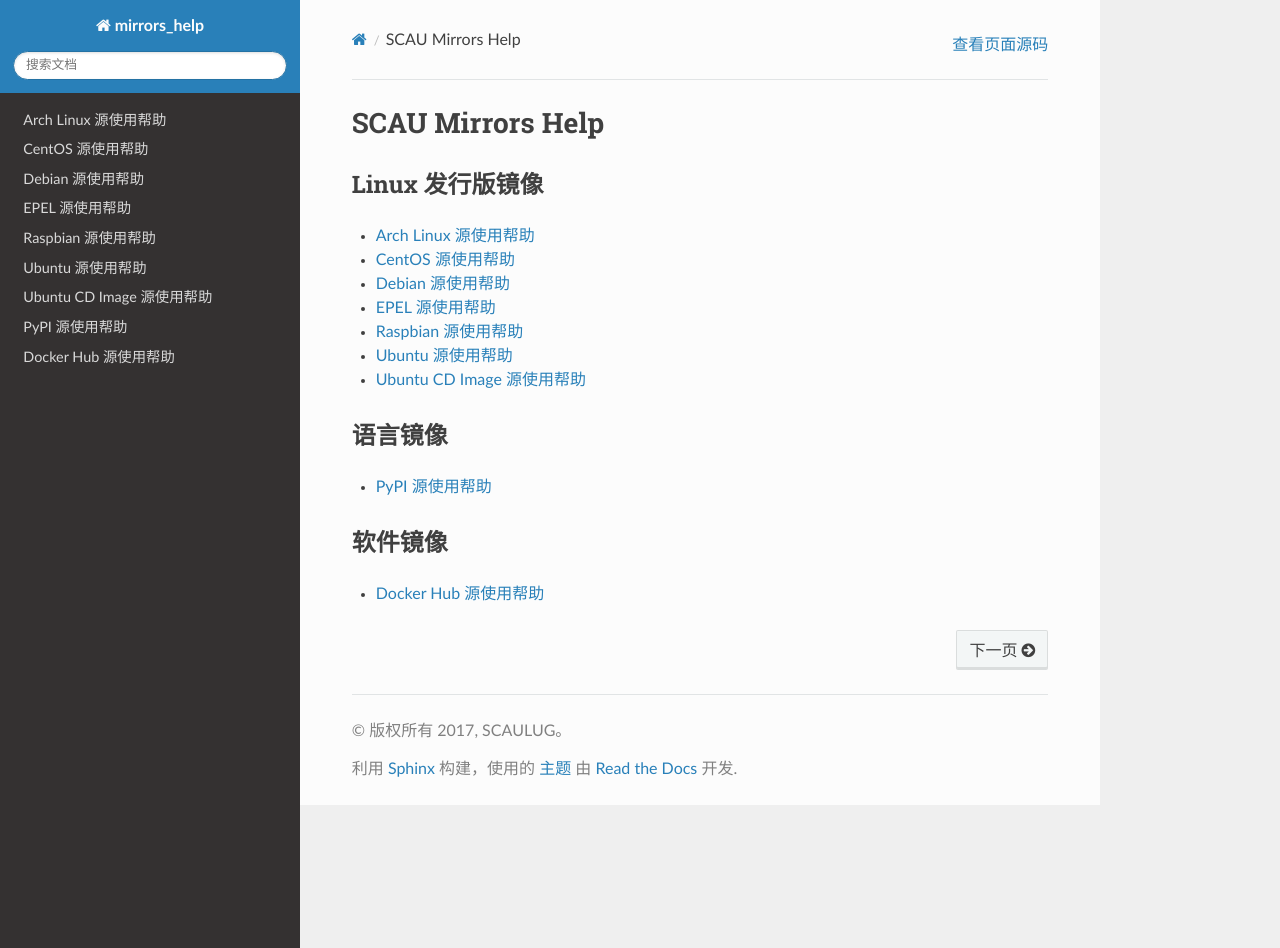
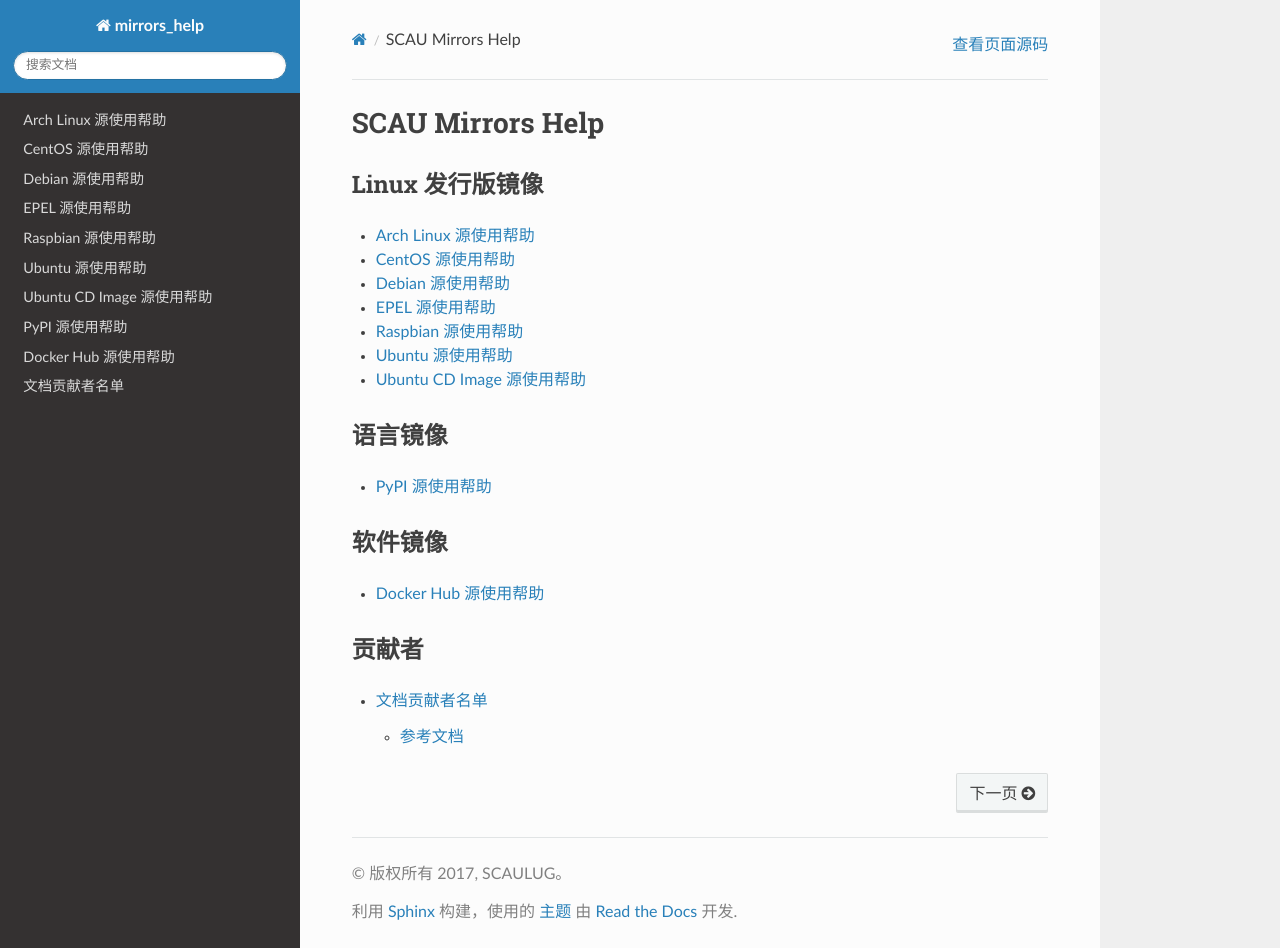
Before and after one commit to SCAULUG/Mirrors-Help, a Sphinx documentation site: the page built from source/index.rst, in a window 1280 px wide and 948 px high. Built offline with Sphinx 7.4.7 and the Read the Docs theme 2.0.0, drawn with Linux system fonts in a browser that asks for light colours.

Commit message:
add contributor page

```diff
--- /dev/null
+++ b/source/contributor.rst
@@ -0,0 +1,14 @@
+==============
+文档贡献者名单
+==============
+
+以字典序排序
+
+* HardworkFish
+* imquanquan
+
+
+参考文档
+========
+
+`USTC Mirror Help <https://mirrors.ustc.edu.cn/help/>`_
--- a/source/index.rst
+++ b/source/index.rst
@@ -31,3 +31,10 @@
    :maxdepth: 1
 
    docker-hub
+
+贡献者
+------
+
+.. toctree::
+
+   contributor
```
